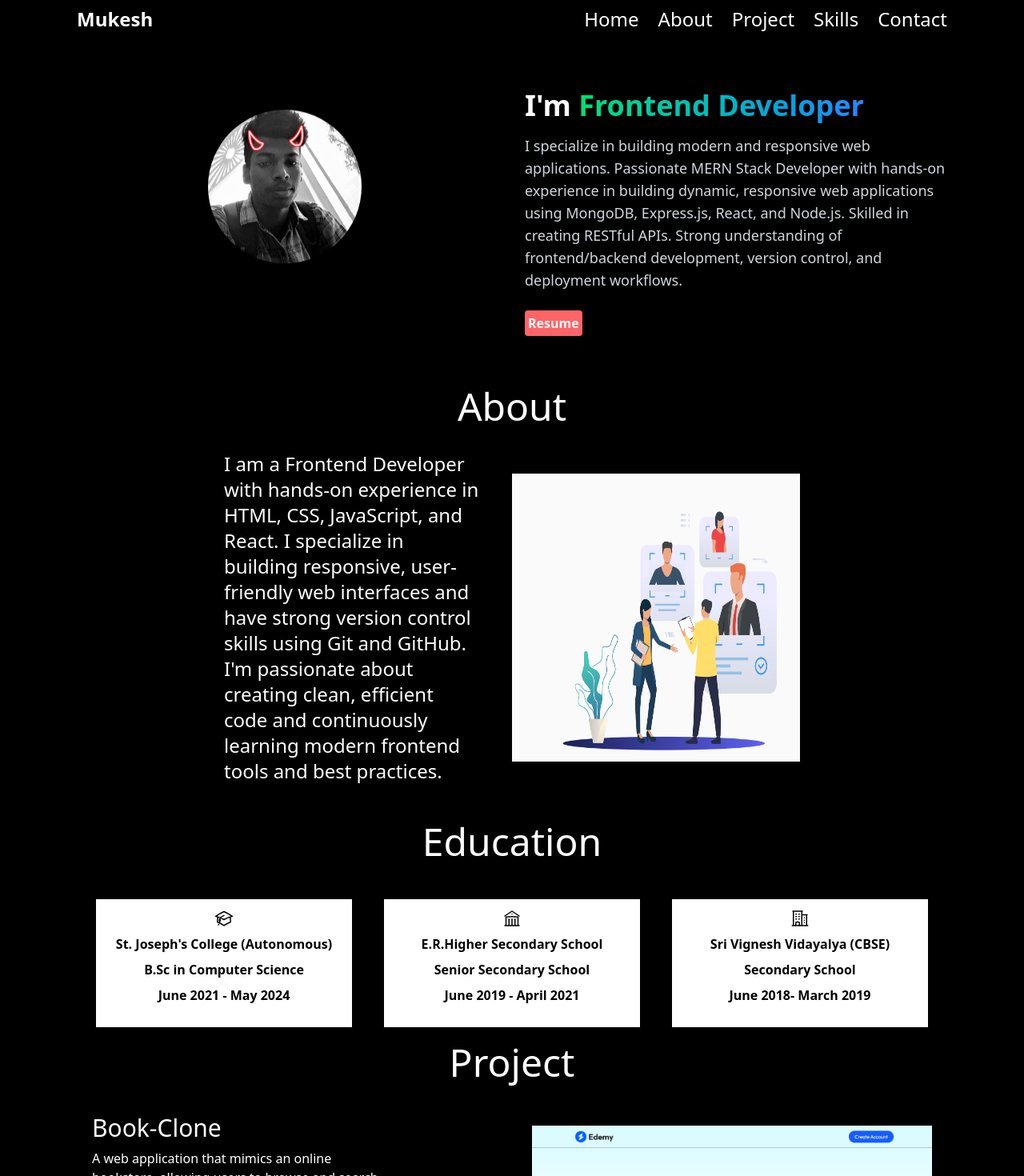
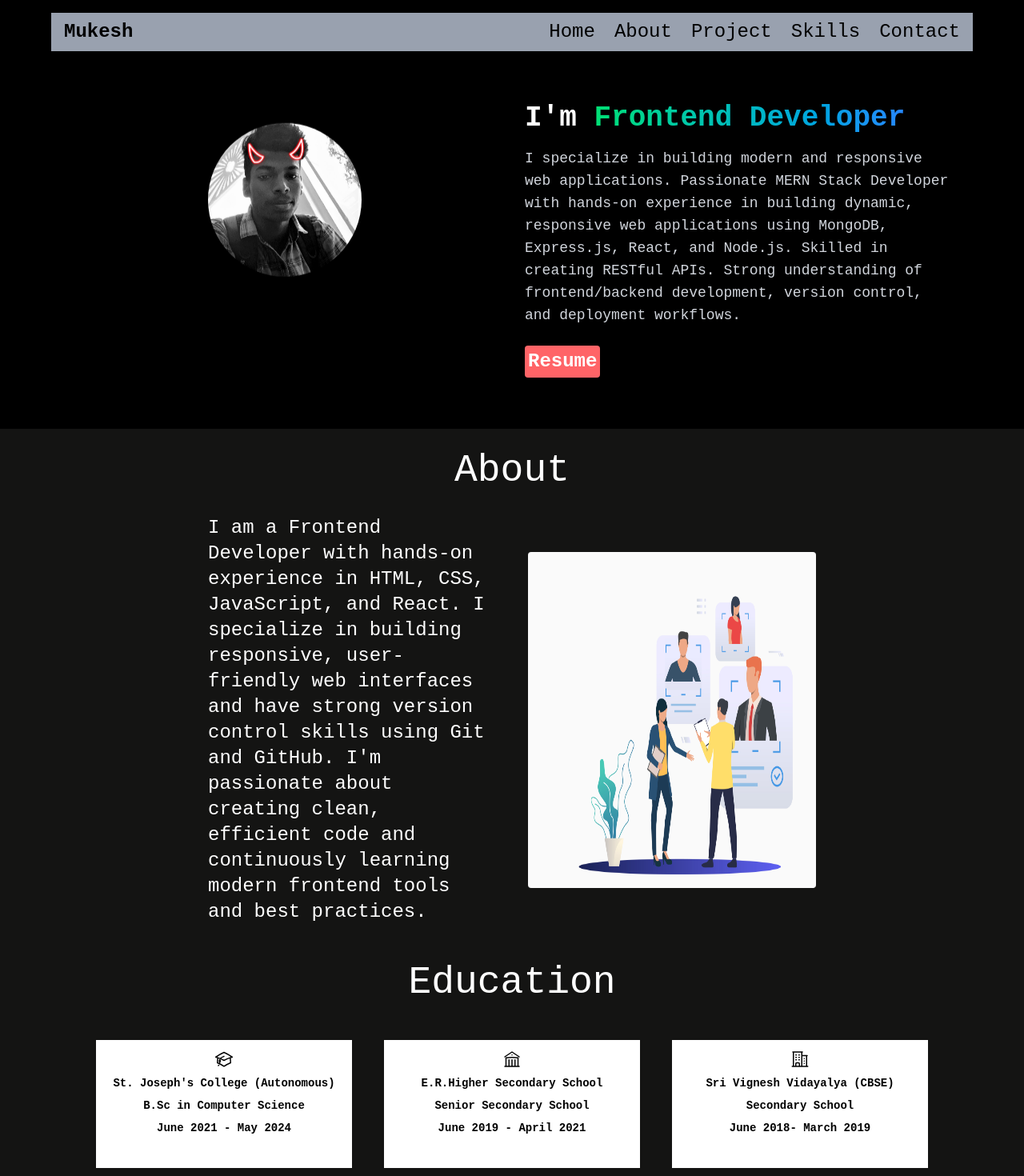
Before and after one commit to MukeshMr06/Online-portfolio, a React (Vite) app: page / in a window 1280 px wide. Shown: the top 1470 px of the page at 80% size. Built offline with nearby package versions, Linux system fonts and the light colour scheme.

Commit message:
update all

```diff
--- a/src/Components/About.jsx
+++ b/src/Components/About.jsx
@@ -17,29 +17,25 @@ const high = (<svg xmlns="http://www.w3.org/2000/svg" fill="none" viewBox="0 0 2
 
 const About = () => {
   return (
-    <div className='bg-black text-white'>
-      <h1 className='text-center  text-2xl md:text-5xl'>About</h1>
+    <div id='about' className='scroll-mt-20 about bg-[#141413] text-white py-7'>
+
+      <h1 className='text-center text-2xl md:text-5xl'>About</h1>
+
       <div className='flex flex-col mx-4 md:flex-row items-center justify-center gap-10 mt-8'>
-        <p className='md:w-80 md:text-2xl'>I am a Frontend Developer with hands-on experience in HTML, CSS, JavaScript, and React.
+        <p className='text-sm md:w-90 md:text-2xl'>I am a Frontend Developer with hands-on experience in HTML, CSS, JavaScript, and React.
           I specialize in building responsive, user-friendly web interfaces and have strong version control skills using Git and GitHub.
           I'm passionate about creating clean, efficient code and continuously learning modern frontend tools and best practices.
         </p>
-        <img src="./about.jpg" alt="" className='w-90 md:h-90' />
+        <img src="./about.jpg" alt="" className='w-90 md:h-[420px] rounded' />
       </div>
 
-      <div>
+      <h1 className='text-center text-5xl mt-12 mb-2'>Education</h1>
 
-        <h1 className='text-center text-5xl mt-12 '>Education</h1>
-
-        <div className='flex flex-col gap-4 items-center mt-12 md:flex-row justify-center md:gap-10'>
-          <Education College="St. Joseph's College (Autonomous)" degree="B.Sc in Computer Science" year="June 2021 - May 2024" icon={Custom} />
-          <Education College="E.R.Higher Secondary School" degree="Senior Secondary School" year="June 2019 - April 2021" icon={senior} />
-          <Education College="Sri Vignesh Vidayalya (CBSE)" degree="Secondary School" year="June 2018- March 2019" icon={high}/>
-
-        </div>
-
+      <div className='flex flex-col text-sm gap-4 items-center mt-12 md:flex-row justify-center md:gap-10'>
+        <Education College="St. Joseph's College (Autonomous)" degree="B.Sc in Computer Science" year="June 2021 - May 2024" icon={Custom} />
+        <Education College="E.R.Higher Secondary School" degree="Senior Secondary School" year="June 2019 - April 2021" icon={senior} />
+        <Education College="Sri Vignesh Vidayalya (CBSE)" degree="Secondary School" year="June 2018- March 2019" icon={high} />
       </div>
-
     </div>
   )
 }
--- a/src/Components/Contact.jsx
+++ b/src/Components/Contact.jsx
@@ -6,7 +6,7 @@ import { VscGithubAlt } from "react-icons/vsc";
 
 const Contact = () => {
     return (
-        <div>
+        <div id='contact' className='contact scroll-mt-20 py-10'>
             <h1 className='text-center text-5xl'>Contact</h1>
             <div className='text-center  gap-4'>
                 <h2 className='text-2xl mt-6'>Let's Talk</h2>
--- a/src/Components/Hero.jsx
+++ b/src/Components/Hero.jsx
@@ -5,7 +5,7 @@ import Typeeffect from './Typeeffect'
 const Hero = () => {
     return (
 
-        <div className='bg-black text-white text-center py-16'>
+        <div id='home' className='hero scroll-mt-24 bg-black text-white text-center py-16'>
             <div className='max-w-6xl mx-auto grid grid-cols-1 md:grid-cols-2 gap-8 items-center px-6'>
 
                 <div className='flex justify-center'>
@@ -25,7 +25,7 @@ const Hero = () => {
                     </p>
                     <div className='mt-6'>
                         <a href="/MUKESH.pdf" download>
-                            <button className='bg-red-400 rounded cursor-pointer p-1 font-semibold'>Resume</button>
+                            <button className='bg-red-400 rounded cursor-pointer p-1 text-2xl font-semibold'>Resume</button>
                    </a>
                     </div>
                 </div>
--- a/src/Components/Navebar.jsx
+++ b/src/Components/Navebar.jsx
@@ -2,30 +2,33 @@ import React from 'react'
 
 const Navebar = () => {
   return (
-    <div className='bg-black text-white px-2 sticky top-0 z-10 md:px-16 lg:px-24'>
-        <div className='container py-2 flex justify-between items-center'>
-            <h1 className='text-2xl font-bold'>Mukesh</h1>
+    <div className='scroll-smooth px-6 sticky top-0 z-50 '>
+      <div className='navebar bg-gray-400 text-black mt-4 items-center mx-2 md:mx-10 '>
+        <div className='container py-2 flex justify-between items-center px-1 md:px-4'>
+          <h1 className='text-2xl font-bold cursor-pointer'>Mukesh</h1>
+
           <div className='space-x-6 md:text-2xl'>
-
-                <a href="#home" className='relative group hover:text-gray-400'>Home
-                  <span className='absolute left-0 -bottom-1 h-0.5 w-0 bg-gray-500 transition-all duration-300 group-hover:w-full'></span>
+            <a href="#home" className='relative group hover:text-white'>Home
+              <span className='absolute left-0 -bottom-1 h-0.5 w-0 bg-white transition-all duration-300 group-hover:w-full'></span>
             </a>
-                 <a href="#about" className='relative group hover:text-gray-400'>About
-                  <span className='absolute left-0 -bottom-1 h-0.5 w-0 bg-gray-500 transition-all duration-300 group-hover:w-full'></span>
+            <a href="#about" className='relative group hover:text-white'>About
+              <span className='absolute left-0 -bottom-1 h-0.5 w-0 bg-white transition-all duration-300 group-hover:w-full'></span>
             </a>
-                 <a href="#project" className='relative group hover:text-gray-400'>Project
-                  <span className='absolute left-0 -bottom-1 h-0.5 w-0 bg-gray-500 transition-all duration-300 group-hover:w-full'></span>
+            <a href="#project" className='relative group hover:text-white'>Project
+              <span className='absolute left-0 -bottom-1 h-0.5 w-0 bg-white transition-all duration-300 group-hover:w-full'></span>
             </a>
-                <a href="#skills" className='relative group hover:text-gray-400'>Skills
-                  <span className='absolute left-0 -bottom-1 h-0.5 w-0 bg-gray-500 transition-all duration-300 group-hover:w-full'></span>
+            <a href="#skills" className='relative group hover:text-white'>Skills
+              <span className='absolute left-0 -bottom-1 h-0.5 w-0 bg-white transition-all duration-300 group-hover:w-full'></span>
             </a>
-                 <a href="#contact" className='relative group hover:text-gray-400'>Contact
-                  <span className='absolute left-0 -bottom-1 h-0.5 w-0 bg-gray-500 transition-all duration-300 group-hover:w-full'></span>
+            <a href="#contact" className='relative group hover:text-white'>Contact
+              <span className='absolute left-0 -bottom-1 h-0.5 w-0 bg-white transition-all duration-300 group-hover:w-full'></span>
             </a>
-
           </div>
         </div>
       </div>
+    </div>
+
+
   )
 }
 
--- a/src/Components/Project.jsx
+++ b/src/Components/Project.jsx
@@ -3,12 +3,12 @@ import project from '../data/project.json'
 
 const Project = () => {
     return (
-        <div>
+        <div id='project' className='scroll-mt-20 project py-10'>
             <h1 className='text-5xl text-center mt-5'>Project</h1>
-                <div className='mx-10'>
+                <div className='mx-6 '>
                     {
                         project.map((data, index) => (
-                            <div className={`mt-10 flex justify-around gap-10  items-center ${index % 2 == 0 ? 'flex-row-reverse' : 'flex-row'}`} key={data.id}>
+                            <div className={`mt-12 flex justify-around gap-10  items-center ${index % 2 == 0 ? 'flex-row-reverse' : 'flex-row'}`} key={data.id}>
                                 <div className='w-[700px] h-[250px] relative flex justify-center items-center group md:w-[500px] md:h-[250px]'>
                                     <a href={data.link} target='_blank' rel='noreferrer'  className='w-full h-full flex justify-center items-center'>
                                         <img src={`/${data.imageSrc}`} alt="" className='object-contain w-full h-full transition-all duration-300' />
@@ -21,7 +21,7 @@ const Project = () => {
                                 <div className='w-90 flex flex-col gap-2'>
                                     <h1 className='md:text-3xl'>{data.title}</h1>
                                     <p className='hidden md:block'>{data.para}</p>
-                                    <p className='text-sm md:bg-gray-500 md:text-xl w-fit text-white rounded'>{data.language}</p>
+                                    <p className='text-sm text-[#A0A0A0] md:text-xl'>{data.language}</p>
                                     <ul>
                                         <li className='flex gap-3'>
                                             <a href={data.link} target='_blank' rel='noreferrer'
--- a/src/Components/Skills.jsx
+++ b/src/Components/Skills.jsx
@@ -4,16 +4,18 @@ import skills from '../data/skills.json'
 const Skills = () => {
     return (
 
-        <div className='bg-black text-white' >
+        <div id='skills' className='skills scroll-mt-20 bg-[#141413] mt-10 py-6 text-white' >
             <h1 className=' text-5xl text-center mb-6 mt-8'>Skills</h1>
-            <div className='grid grid-cols-2 md:grid-cols-4 gap-6'>
+            <div className='grid grid-cols-2 md:grid-cols-3 gap-6'>
                 {
                     skills.map((data) => (
-                        <div key={data.id} className='mx-10 flex flex-col gap-2 p-2 justify-center mt-6 items-center
+                        <div key={data.id} className='w-40 h-40 mx-10 flex flex-col gap-2 p-2 justify-center mt-6 items-center
                          bg-black border border-amber-400 transform transistion-transfrom duration-300
-                         hover:-translate-y-[4px]'>
+                         hover:-translate-y-[4px] md:mx-30'>
+                         <div>
                             <img src={`/${data.imageSrc}`} alt="" className='w-[100px]'/>
-                            <h1>{data.title}</h1>
+                            <h1 className='text-center mt-2 text-sm'>{data.title}</h1>
+                         </div>
                         </div>
                     ))
                 }
--- a/src/data/project.json
+++ b/src/data/project.json
@@ -26,7 +26,7 @@
     {
         "imageSrc": "netflix.png",
         "language": "HTML-TailWind CSS-JAVASCRIPT-REACT",
-        "link": "https://udemey-clone.vercel.app/",
+        "link": "http://localhost:5174/",
         "title": "Netflix-Clone",
         "git": "https://github.com/MukeshMr06/Netflix-clone",
         "para":"A Netflix clone that streams movies and shows using real-time API data. Features include a modern UI, user authentication, responsive design, and dynamic content built with React, Firebase, and styled with Tailwind CSS."
--- a/src/index.css
+++ b/src/index.css
@@ -1,6 +1,25 @@
 @import "tailwindcss";
+
+@import url('https://fonts.googleapis.com/css2?family=Outfit:wght@100..900&family=Playfair:ital,opsz,wght@0,5..1200,300..900;1,5..1200,300..900&family=Poppins:ital,wght@0,100;0,200;0,300;0,400;0,500;0,600;0,700;0,800;0,900;1,100;1,200;1,300;1,400;1,500;1,600;1,700;1,800;1,900&family=Roboto+Mono:ital,wght@0,100..700;1,100..700&display=swap');
 
 body{
     background-color: black;
     color: white;
 }
+
+.navebar{
+    font-family: monospace;
+}
+.about{
+    font-family: monospace;
+}
+.hero{
+    font-family: monospace;
+}
+.skills{
+    font-family: monospace;
+}
+.contact{
+    font-family: monospace;
+
+}
```
Lines whose indentation alone changed are shown as unchanged.
